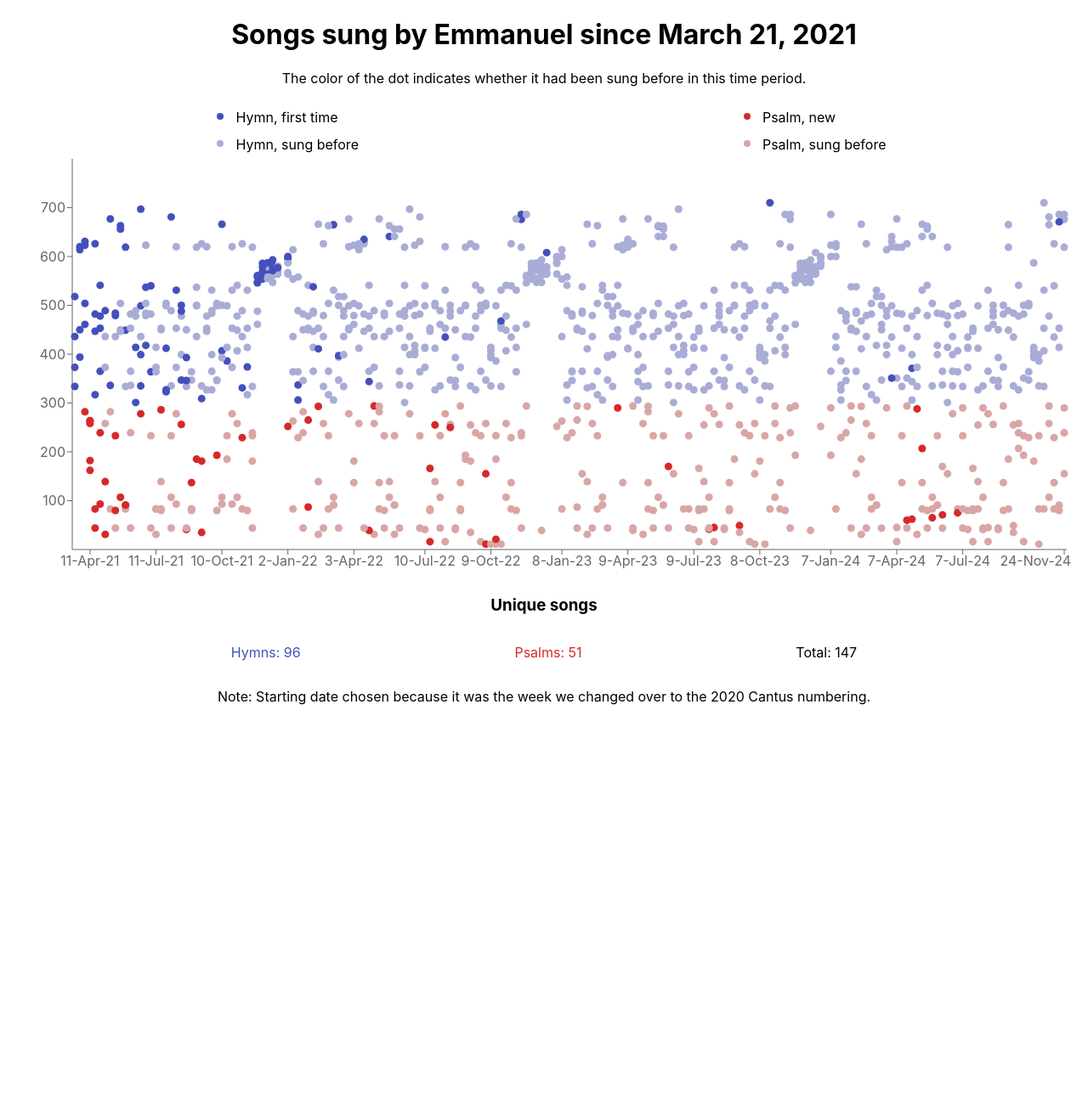
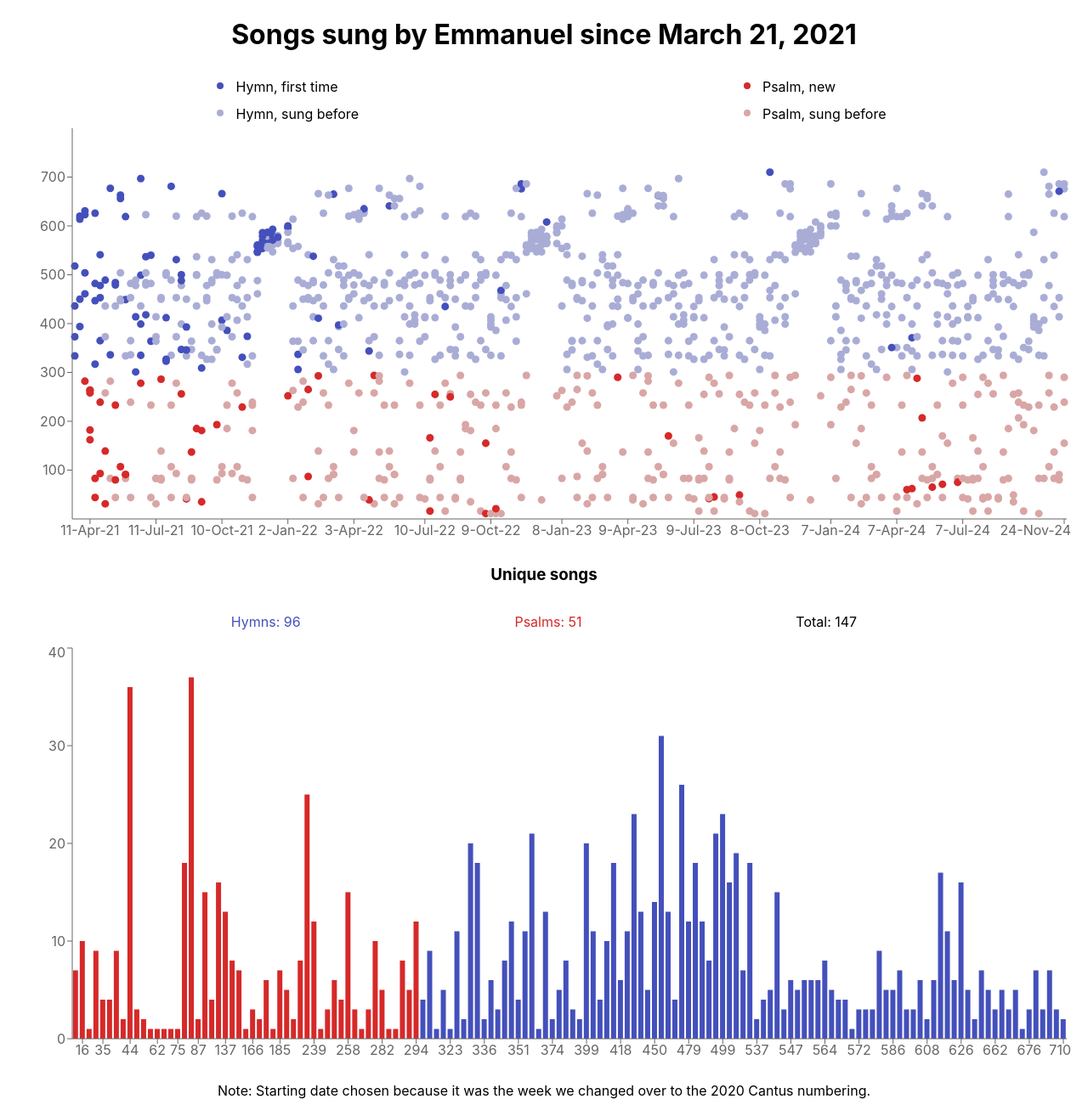
Before and after one commit to butaud/church-songs, a React (Create React App) app: page / in a window 1280 px wide. Shown: the whole page at 85% size. Before the commit the page ends 850 px from the top, so only its background shows below. Built offline with nearby package versions, Linux system fonts and the light colour scheme.

Commit message:
added frequency chart

```diff
--- a/src/App.tsx
+++ b/src/App.tsx
@@ -8,32 +8,11 @@ import {
   XAxis,
   YAxis,
 } from "recharts";
-import songs from "./songs.json";
-
-const seenByIndex = new Array<Set<number | string | null>>();
-songs.forEach((week, index) => {
-  const prev: Set<number | string | null> =
-    index === 0 ? new Set() : seenByIndex[index - 1];
-  const current = new Set(prev);
-  current.add(week.praise_song);
-  current.add(week.confession_song);
-  current.add(week.assurance_song);
-  current.add(week.offertory_song);
-  current.add(week.bread_song);
-  current.add(week.wine_song);
-  seenByIndex.push(current);
-});
-
-const COLORS = {
-  PSALM_NEW: "hsl(0 68% 50%)",
-  PSALM_SEEN: "hsl(0 40% 75%)",
-  HYMN_NEW: "hsl(234 46.7% 50%)",
-  HYMN_SEEN: "hsl(234 35% 75%)"
-};
-
-const isPsalm = (songNumber: number | string | null) => {
-  return (typeof (songNumber) === "number" && songNumber <= 300);
-}
+import {songs, seenByIndex} from "./songs";
+import { isPsalm } from "./util";
+import { COLORS } from "./constants";
+import { Unique } from "./sections/Unique";
+import { Frequency } from "./sections/Frequency";
 
 function App() {
   const songColorer = (song: keyof (typeof songs)[0]) => {
@@ -55,9 +34,7 @@ function App() {
   return (
     <div className="App">
       <h1>Songs sung by Emmanuel since March 21, 2021</h1>
-      <p>
-        The color of the dot indicates whether it had been sung before in this time period.
-      </p>
+      {isPortrait && <p>(Landscape orientation recommended for better viewing.)</p>}
       <div className="legend">
         <ul>
           <li className="hymn new">Hymn, first time</li>
@@ -68,53 +45,11 @@ function App() {
           <li className="psalm seen">Psalm, sung before</li>
         </ul>
       </div>
-      <ResponsiveContainer height={500}>
-        <ScatterChart data={songs}>
-          <Scatter dataKey="praise_song" isAnimationActive={false}>
-            {songColorer("praise_song")}
-          </Scatter>
-          <Scatter dataKey="confession_song" isAnimationActive={false}>
-            {songColorer("confession_song")}
-          </Scatter>
-          <Scatter dataKey="assurance_song" isAnimationActive={false}>
-            {songColorer("assurance_song")}
-          </Scatter>
-          <Scatter dataKey="offertory_song" isAnimationActive={false}>
-            {songColorer("offertory_song")}
-          </Scatter>
-          <Scatter dataKey="bread_song" isAnimationActive={false}>
-            {songColorer("bread_song")}
-          </Scatter>
-          <Scatter dataKey="wine_song" isAnimationActive={false}>
-            {songColorer("wine_song")}
-          </Scatter>
-          <XAxis dataKey="date" />
-          <YAxis
-            ticks={[100, 200, 300, 400, 500, 600, 700]}
-          />
-          <Tooltip />
-        </ScatterChart>
-      </ResponsiveContainer>
-      {isPortrait && <p>(Landscape orientation recommended for better viewing.)</p>}
-      <Statistics />
+      <Unique />
+      <Frequency />
       <p>Note: Starting date chosen because it was the week we changed over to the 2020 Cantus numbering.</p>
     </div>
   );
 }
 
-const Statistics = () => {
-  const lastSeen = Array.from(seenByIndex[seenByIndex.length - 1]);
-  const seenPsalms = lastSeen.filter(isPsalm).length;
-  const seenHymns = lastSeen.length - seenPsalms;
-
-  return <div>
-    <h3>Unique songs</h3>
-    <div className="stats">
-      <p className="hymns">Hymns: {seenHymns}</p>
-      <p className="psalms">Psalms: {seenPsalms}</p>
-      <p>Total: {lastSeen.length}</p>
-    </div>
-  </div>;
-};
-
 export default App;
--- /dev/null
+++ b/src/constants.ts
@@ -0,0 +1,6 @@
+export const COLORS = {
+  PSALM_NEW: "hsl(0 68% 50%)",
+  PSALM_SEEN: "hsl(0 40% 75%)",
+  HYMN_NEW: "hsl(234 46.7% 50%)",
+  HYMN_SEEN: "hsl(234 35% 75%)"
+};
--- /dev/null
+++ b/src/sections/Frequency.tsx
@@ -0,0 +1,40 @@
+import { Bar, BarChart, Cell, ResponsiveContainer, Tooltip, XAxis, YAxis } from "recharts";
+import { seenByIndex, songs } from "../songs";
+import { isPsalm } from "../util";
+import { COLORS } from "../constants";
+
+const lastSeen = Array.from(seenByIndex[seenByIndex.length - 1]);
+const frequencyData = lastSeen
+    .filter(maybeSongNumber => typeof(maybeSongNumber) === "number")
+    .map(songNumber => {
+        const timesSung = songs.reduce((prev, current) => {
+            return prev + Object.values(current).filter(v => v === songNumber).length
+        }, 0);
+        console.log(timesSung);
+        return {
+            song: songNumber,
+            timesSung
+        };
+    })
+    .sort((a, b) => a.song - b.song);
+
+
+const songColorer = () => {
+    return frequencyData.map((entry, index) => {
+      const color = isPsalm(entry.song) ? COLORS.PSALM_NEW : COLORS.HYMN_NEW;
+      return <Cell key={`cell-${index}`} fill={color} />;
+    });
+  };
+
+export const Frequency = () => {
+    return <ResponsiveContainer height={500}>
+        <BarChart data={frequencyData}>
+            <Bar dataKey="timesSung">
+                {songColorer()}
+                </Bar>
+                <Tooltip />
+            <XAxis dataKey="song" />
+            <YAxis />
+        </BarChart>
+    </ResponsiveContainer>
+};
--- /dev/null
+++ b/src/sections/Unique.tsx
@@ -0,0 +1,68 @@
+import { ResponsiveContainer, ScatterChart, Scatter, XAxis, YAxis, Tooltip, Cell } from "recharts"
+import { seenByIndex, songs } from "../songs"
+import { isPsalm } from "../util";
+import { COLORS } from "../constants";
+
+
+const songColorer = (song: keyof (typeof songs)[0]) => {
+    return songs.map((entry, index) => {
+      const seen = seenByIndex[index - 1] ?? new Set();
+      const currentSong = entry[song];
+      let color = "";
+      if (seen.has(currentSong)) {
+        color = isPsalm(currentSong) ? COLORS.PSALM_SEEN : COLORS.HYMN_SEEN;
+      } else {
+        color = isPsalm(currentSong) ? COLORS.PSALM_NEW : COLORS.HYMN_NEW;
+      }
+      return <Cell key={`cell-${index}`} fill={color} />;
+    });
+  };
+
+export const Unique = () => {
+    return <section className="unique">
+        <ResponsiveContainer height={500}>
+        <ScatterChart data={songs}>
+          <Scatter dataKey="praise_song" isAnimationActive={false}>
+            {songColorer("praise_song")}
+          </Scatter>
+          <Scatter dataKey="confession_song" isAnimationActive={false}>
+            {songColorer("confession_song")}
+          </Scatter>
+          <Scatter dataKey="assurance_song" isAnimationActive={false}>
+            {songColorer("assurance_song")}
+          </Scatter>
+          <Scatter dataKey="offertory_song" isAnimationActive={false}>
+            {songColorer("offertory_song")}
+          </Scatter>
+          <Scatter dataKey="bread_song" isAnimationActive={false}>
+            {songColorer("bread_song")}
+          </Scatter>
+          <Scatter dataKey="wine_song" isAnimationActive={false}>
+            {songColorer("wine_song")}
+          </Scatter>
+          <XAxis dataKey="date" />
+          <YAxis
+            ticks={[100, 200, 300, 400, 500, 600, 700]}
+          />
+          <Tooltip />
+        </ScatterChart>
+      </ResponsiveContainer>
+      <Statistics />
+    </section>
+};
+
+
+const Statistics = () => {
+    const lastSeen = Array.from(seenByIndex[seenByIndex.length - 1]);
+    const seenPsalms = lastSeen.filter(isPsalm).length;
+    const seenHymns = lastSeen.length - seenPsalms;
+
+    return <div>
+      <h3>Unique songs</h3>
+      <div className="stats">
+        <p className="hymns">Hymns: {seenHymns}</p>
+        <p className="psalms">Psalms: {seenPsalms}</p>
+        <p>Total: {lastSeen.length}</p>
+      </div>
+    </div>;
+  };
--- /dev/null
+++ b/src/songs.ts
@@ -0,0 +1,17 @@
+import songs_raw from "./songs.json";
+
+export const songs = songs_raw;
+
+export const seenByIndex = new Array<Set<number | string | null>>();
+songs.forEach((week, index) => {
+  const prev: Set<number | string | null> =
+    index === 0 ? new Set() : seenByIndex[index - 1];
+  const current = new Set(prev);
+  current.add(week.praise_song);
+  current.add(week.confession_song);
+  current.add(week.assurance_song);
+  current.add(week.offertory_song);
+  current.add(week.bread_song);
+  current.add(week.wine_song);
+  seenByIndex.push(current);
+});
--- /dev/null
+++ b/src/util.ts
@@ -0,0 +1,3 @@
+export const isPsalm = (songNumber: number | string | null) => {
+    return (typeof (songNumber) === "number" && songNumber <= 300);
+};
```
